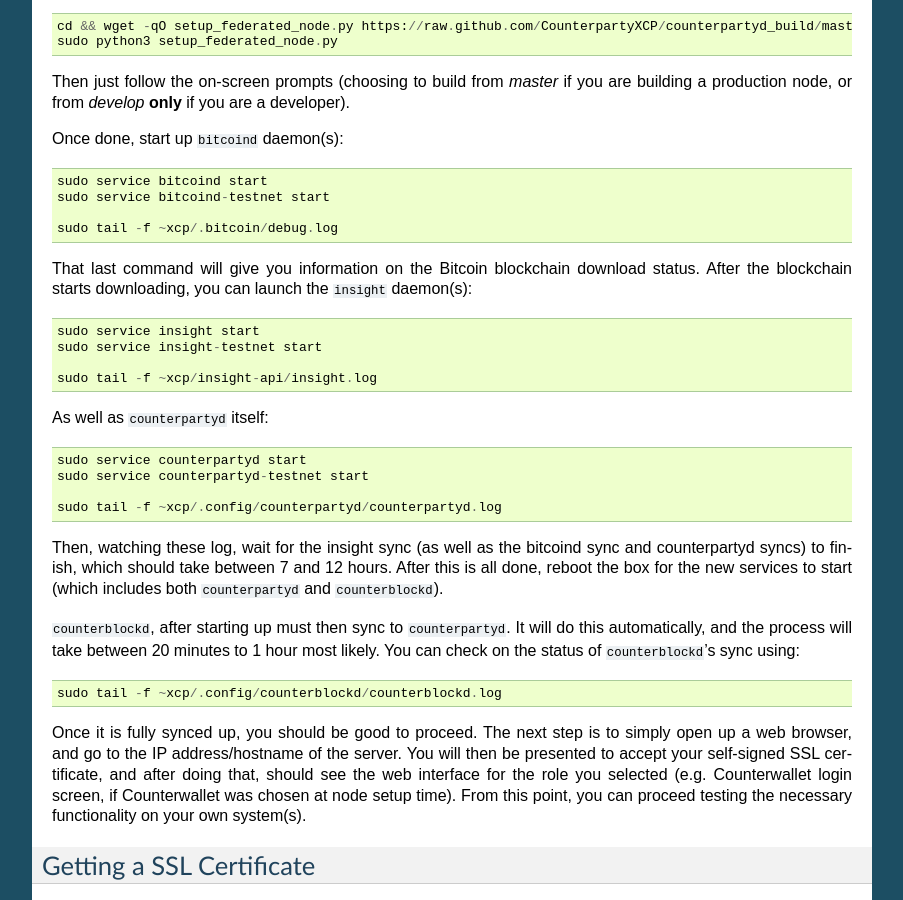
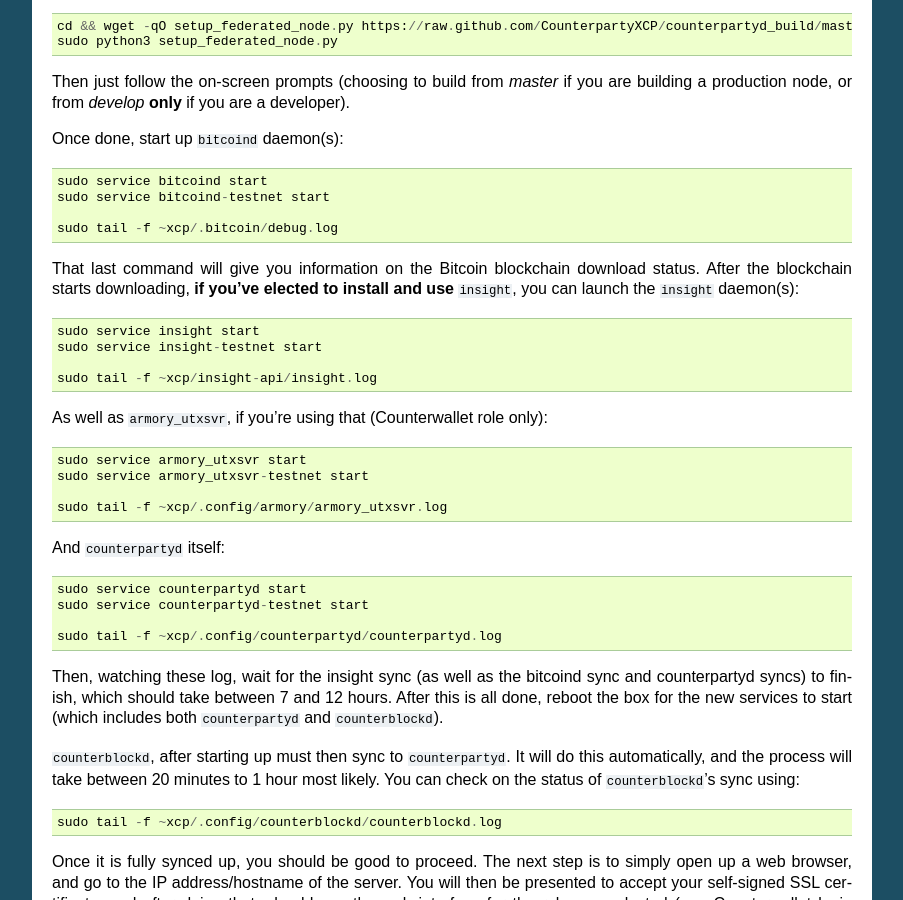
Before and after one commit to CounterpartyXCP/federatednode, a Sphinx documentation site: the page built from docs/SettingUpAFederatedNode.rst, in a window 1280 px wide and 900 px high, scrolled down 2600 px. Shown: the whole window, without its empty margins (198-1101 px from the left). Built offline with Sphinx 7.4.7, drawn with Linux system fonts in a browser that asks for light colours.

Commit message:
more updates...moved req files to their respective repos

```diff
--- a/docs/SettingUpAFederatedNode.rst
+++ b/docs/SettingUpAFederatedNode.rst
@@ -143,14 +143,21 @@
     sudo tail -f ~xcp/.bitcoin/debug.log
 
 That last command will give you information on the Bitcoin blockchain download status. After the blockchain starts
-downloading, you can launch the ``insight`` daemon(s)::
+downloading, **if you've elected to install and use** ``insight``, you can launch the ``insight`` daemon(s)::
 
     sudo service insight start
     sudo service insight-testnet start
 
     sudo tail -f ~xcp/insight-api/insight.log
 
-As well as ``counterpartyd`` itself::
+As well as ``armory_utxsvr``, if you're using that (Counterwallet role only)::
+
+    sudo service armory_utxsvr start
+    sudo service armory_utxsvr-testnet start
+
+    sudo tail -f ~xcp/.config/armory/armory_utxsvr.log
+
+And ``counterpartyd`` itself::
 
     sudo service counterpartyd start
     sudo service counterpartyd-testnet start
--- a/setup.py
+++ b/setup.py
@@ -289,11 +289,13 @@
         #install packages from manifest via pip
         runcmd("%s install -r %s" % (pip_path, os.path.join(paths['dist_path'], reqs_filename)))
 
-    create_venv(paths['env_path'], paths['pip_path'], paths['python_path'], paths['virtualenv_args'], 'reqs.txt')
+    create_venv(paths['env_path'], paths['pip_path'], paths['python_path'], paths['virtualenv_args'],
+        os.path.join(paths['dist_path'], "counterpartyd", "pip-requirements.txt"))
     if with_counterblockd: #as counterblockd uses python 2.x, it needs its own virtualenv
         runcmd("rm -rf %s && mkdir -p %s" % (paths['env_path.counterblockd'], paths['env_path.counterblockd']))
         create_venv(paths['env_path.counterblockd'], paths['pip_path.counterblockd'], paths['python_path.counterblockd'],
-            paths['virtualenv_args.counterblockd'], 'reqs.counterblockd.txt', delete_if_exists=False)
+            paths['virtualenv_args.counterblockd'],
+            os.path.join(paths['dist_path'], "counterblockd", "pip-requirements.txt"), delete_if_exists=False)
 
 def setup_startup(paths, run_as_user, with_counterblockd, with_testnet, assume_yes):
     if os.name == "posix":
```
Also changed, not shown: 2 other files.
